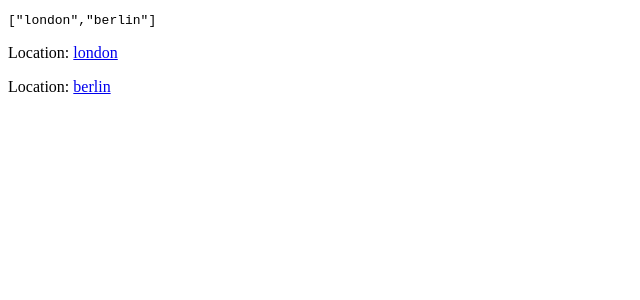
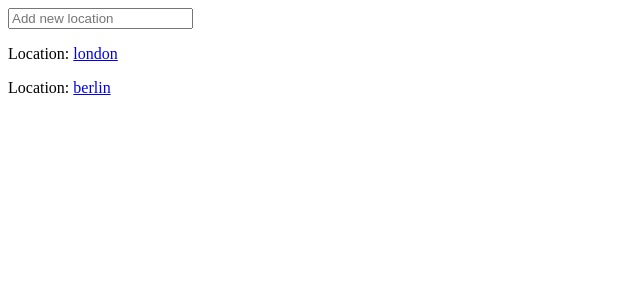
Before and after one commit to maksnester/wwweather, a React (Vite) app: page / in a window 1280 px wide. Shown: the top 300 px of the page, without its empty margins (0-640 px from the left). Built offline with nearby package versions, Linux system fonts and the light colour scheme; no server answers.

Commit message:
feat: add basic location input

```diff
--- a/src/features/dashboard/dashboard-page.tsx
+++ b/src/features/dashboard/dashboard-page.tsx
@@ -1,19 +1,42 @@
 import { WeatherList } from "./weather-list";
+import { FormEvent, useCallback, useState } from "react";
 
 // gets saved user locations or gives default list
-const useLocationsList = (): string[] => {
-  return ["london", "berlin"];
+const useLocationsList = () => {
+  const [locations, setLocations] = useState(["london", "berlin"]);
+
+  return {
+    locations,
+    addLocation: useCallback((newLocation: string) => {
+      const newLocationLowercase = newLocation.toLowerCase();
+      if (!locations.includes(newLocationLowercase)) {
+        setLocations(locations.concat(newLocationLowercase));
+      }
+    }, locations),
+  };
 };
 
 /**
  * Main page that displays all the locations that users added to track weather for
  */
 export function DashboardPage() {
-  const locations = useLocationsList();
+  const { locations, addLocation } = useLocationsList();
+  const [newLocation, setNewLocation] = useState("");
+
+  const handleNewLocationSubmit = (e: FormEvent) => {
+    e.preventDefault();
+    addLocation(newLocation);
+  };
 
   return (
     <div>
-      <pre>{JSON.stringify(locations)}</pre>
+      <form onSubmit={handleNewLocationSubmit}>
+        <input
+          value={newLocation}
+          onChange={(e) => setNewLocation(e.target.value)}
+          placeholder="Add new location"
+        />
+      </form>
       <WeatherList locations={locations}></WeatherList>
     </div>
   );
```
